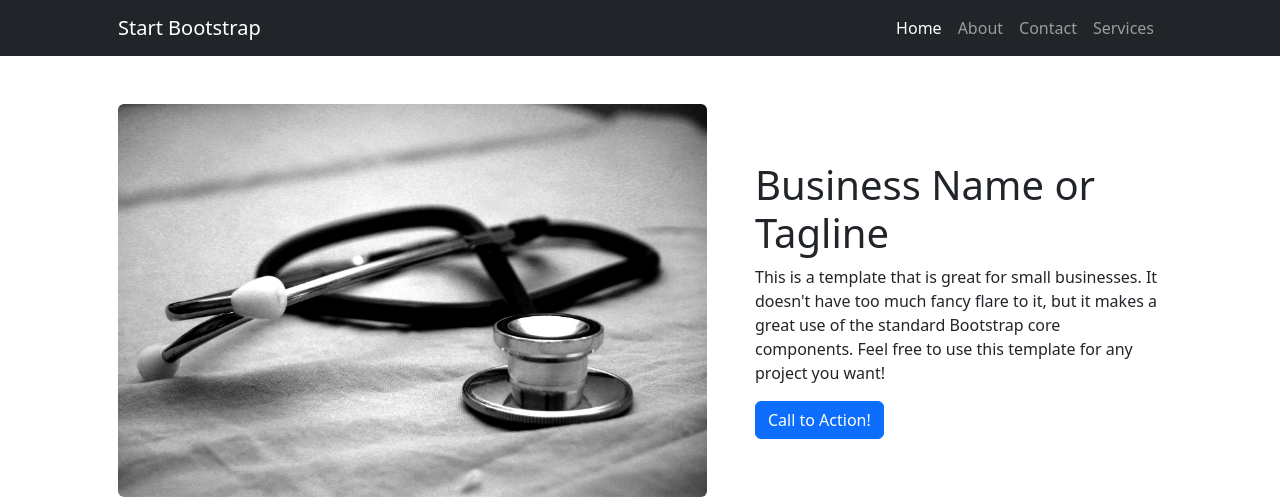
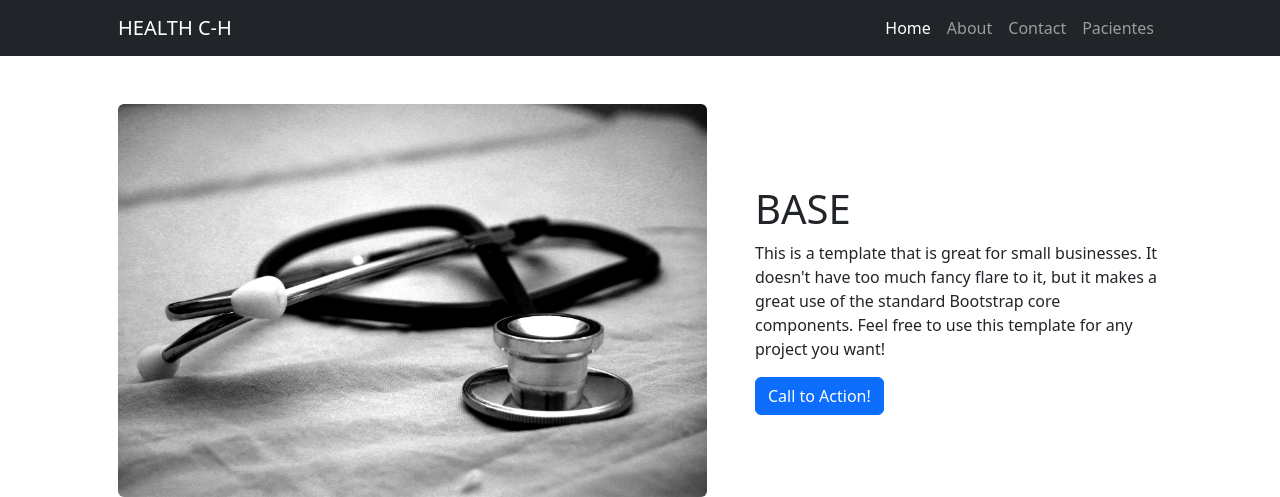
Before and after one commit to pabceb/Ceballos_FP, a Django app: page / in a window 1280 px wide. Shown: the top 497 px of the page. Run offline with Django 5.2, Linux system fonts and the light colour scheme; some libraries are stand-ins or nearby versions.

Commit message:
configuracion de templates para generar herencias

```diff
--- a/templates/base.html
+++ b/templates/base.html
@@ -17,14 +17,14 @@
         <!-- Responsive navbar-->
         <nav class="navbar navbar-expand-lg navbar-dark bg-dark">
             <div class="container px-5">
-                <a class="navbar-brand" href="#!">Start Bootstrap</a>
+                <a class="navbar-brand" href={% url "inicio" %}>HEALTH C-H</a>
                 <button class="navbar-toggler" type="button" data-bs-toggle="collapse" data-bs-target="#navbarSupportedContent" aria-controls="navbarSupportedContent" aria-expanded="false" aria-label="Toggle navigation"><span class="navbar-toggler-icon"></span></button>
                 <div class="collapse navbar-collapse" id="navbarSupportedContent">
                     <ul class="navbar-nav ms-auto mb-2 mb-lg-0">
-                        <li class="nav-item"><a class="nav-link active" aria-current="page" href="#!">Home</a></li>
+                        <li class="nav-item"><a class="nav-link active" aria-current="page" href={% url "inicio" %}>Home</a></li>
                         <li class="nav-item"><a class="nav-link" href="#!">About</a></li>
                         <li class="nav-item"><a class="nav-link" href="#!">Contact</a></li>
-                        <li class="nav-item"><a class="nav-link" href="#!">Services</a></li>
+                        <li class="nav-item"><a class="nav-link" href={% url 'pacientes' %}>Pacientes</a></li>
                     </ul>
                 </div>
             </div>
@@ -36,7 +36,11 @@
                 <div class="col-lg-7"><img class="img-fluid rounded mb-4 mb-lg-0" src= {% static "assets/img_med1.jpg" %} alt="..." /></div>
                 {% comment %} <div class="col-lg-7"><img class="img-fluid rounded mb-4 mb-lg-0" src="https://dummyimage.com/900x400/dee2e6/6c757d.jpg" alt="..." /></div> {% endcomment %}
                 <div class="col-lg-5">
-                    <h1 class="font-weight-light">Business Name or Tagline</h1>
+                    <h1 class="font-weight-light">
+                        {% block h1_body1 %}
+                            BASE
+                        {% endblock h1_body1 %}
+                    </h1>
                     <p>This is a template that is great for small businesses. It doesn't have too much fancy flare to it, but it makes a great use of the standard Bootstrap core components. Feel free to use this template for any project you want!</p>
                     <a class="btn btn-primary" href="#!">Call to Action!</a>
                 </div>
```
